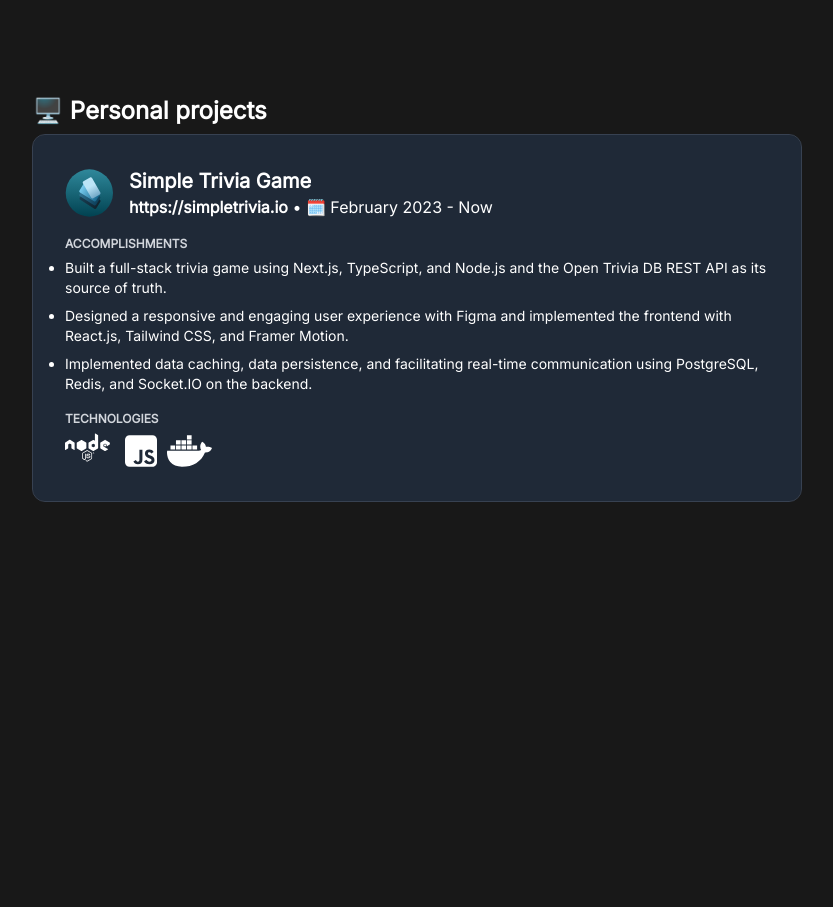
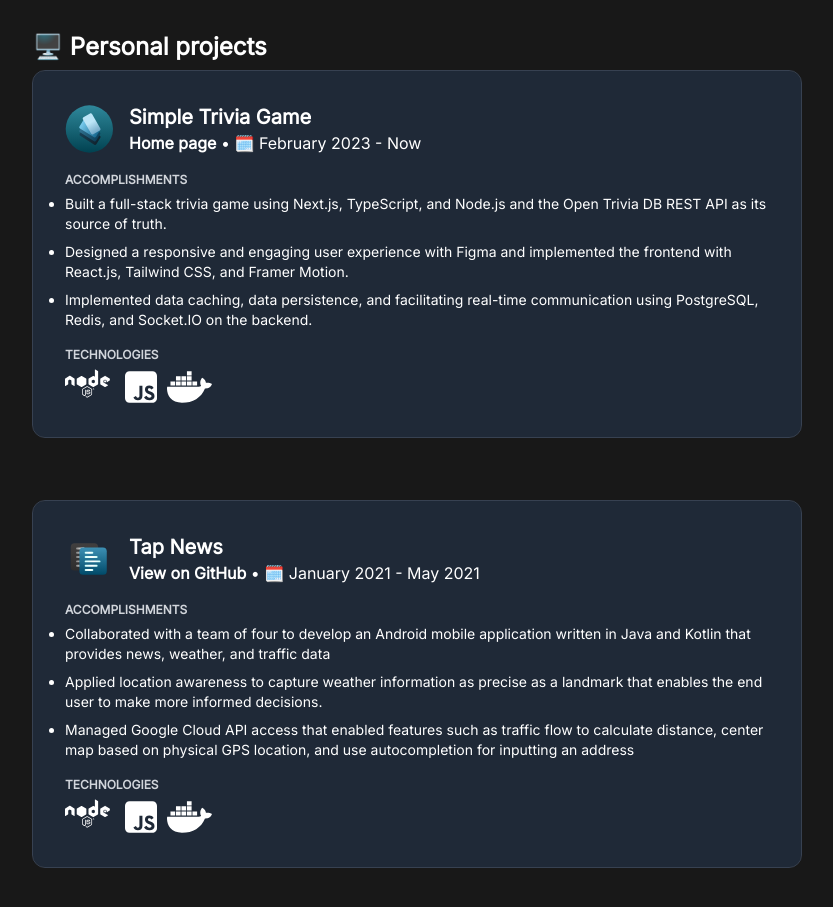
Before and after one commit to LeftPhalange/leftphalange.github.io, a React (Create React App) app: page / in a window 1280 px wide. Shown: the part 915-1822 px from the top of the page, without its empty margins (223-1056 px from the left). Before the commit the page ends 1480 px from the top, so only its background shows below. Built offline with nearby package versions, Linux system fonts and the light colour scheme.

Commit message:
Added project in data JSON, improved linking in CardView

```diff
--- a/public/data.json
+++ b/public/data.json
@@ -10,7 +10,8 @@
                         "name": "Itential",
                         "subheading": {
                             "type": "plain",
-                            "value": "Software Engineer"
+                            "url": null,
+                            "displayText": "Software Engineer"
                         },
                         "dates": [
                             "August 2021",
@@ -66,8 +67,9 @@
                         "logo": "/logos/simple_trivia.svg",
                         "name": "Simple Trivia Game",
                         "subheading": {
-                            "type": "plain",
-                            "value": "https://simpletrivia.io"
+                            "type": "link",
+                            "url": "https://simpletrivia.io",
+                            "displayText": "Home page"
                         },
                         "dates": [
                             "February 2023",
@@ -103,6 +105,54 @@
                     }
                 }
             ]
+        },
+        {
+            "title": "",
+            "components": [
+                {
+                    "type": "heading",
+                    "contents": {
+                        "logo": "/logos/tap_news.svg",
+                        "name": "Tap News",
+                        "subheading": {
+                            "type": "link",
+                            "url": "https://github.com/LeftPhalange/Tap_News",
+                            "displayText": "View on GitHub"
+                        },
+                        "dates": [
+                            "January 2021",
+                            "May 2021"
+                        ]
+                    }
+                },
+                {
+                    "type": "body",
+                    "contents": {
+                        "accomplishments": [
+                            "Collaborated with a team of four to develop an Android mobile application written in Java and Kotlin that provides news, weather, and traffic data",
+                            "Applied location awareness to capture weather information as precise as a landmark that enables the end user to make more informed decisions.",
+                            "Managed Google Cloud API access that enabled features such as traffic flow to calculate distance, center map based on physical GPS location, and use autocompletion for inputting an address"
+                        ],
+                        "technologies": [
+                            {
+                                "imageUrl": "/logos/nodejs.svg",
+                                "altText": "Node.js",
+                                "url": "https://nodejs.org"
+                            },
+                            {
+                                "imageUrl": "/logos/javascript.svg",
+                                "altText": "JavaScript",
+                                "url": "https://developer.mozilla.org/en-US/docs/Web/JavaScript"
+                            },
+                            {
+                                "imageUrl": "/logos/docker.svg",
+                                "altText": "Docker",
+                                "url": "https://docker.com"
+                            }
+                        ]
+                    }
+                }
+            ]
         }
     ]
 }
--- a/public/index.html
+++ b/public/index.html
@@ -7,7 +7,7 @@
     <meta name="theme-color" content="#000000" />
     <meta
       name="description"
-      content="Web site created using create-react-app"
+      content="Software Engineer at Itential. View my personal and professional experience, as well as ways to contact me."
     />
     <link rel="apple-touch-icon" href="%PUBLIC_URL%/logo192.png" />
     <!--
@@ -24,7 +24,7 @@
       work correctly both with client-side routing and a non-root public URL.
       Learn how to configure a non-root public URL by running `npm run build`.
     -->
-    <title>React App</title>
+    <title>Ethan Bovard's Portfolio</title>
   </head>
   <body>
     <noscript>You need to enable JavaScript to run this app.</noscript>
--- a/src/App.tsx
+++ b/src/App.tsx
@@ -3,10 +3,6 @@
 import Landing from './views/Landing';
 import Navigation from './views/Navigation';
 import CardView from './views/components/views/CardView';
-
-async function captureData() {
-
-}
 
 function App() {
   var [mappedData, setMappedData] = useState([]);
@@ -21,7 +17,7 @@
     <>
       <Navigation />
       <div className="App py-16">
-        <div className="space-y-24 lg:px-64 px-8">
+        <div className="space-y-16 lg:px-64 px-8">
           <Landing />
           {mappedData}
         </div>
--- a/src/views/components/views/CardView.tsx
+++ b/src/views/components/views/CardView.tsx
@@ -25,12 +25,12 @@
     };
 }
 
-function returnLink(value: string) {
-    const isLink = value.startsWith("https://"); // TODO: match with regular expression pattern instead of startsWith
+function returnLink(subheading: any) {
+    const isLink = subheading["type"] == "link";
     return (
         isLink ?
-            (<a href={value}><span className="font-semibold">{value}</span></a>) :
-            (<span className="font-semibold">{value}</span>)
+            (<a href={subheading["url"]}><span className="font-semibold">{subheading["displayText"]}</span></a>) :
+            (<span className="font-semibold">{subheading["displayText"]}</span>)
     );
 }
 
@@ -43,7 +43,7 @@
                     <div className="flex flex-col max-w-full">
                         <span className="text-xl font-semibold w-fit">{contents["name"]}</span>
                         <span className="text-base">
-                            {returnLink(contents.subheading.value)} • 🗓️ {contents.dates.join(" - ")}
+                            {returnLink(contents.subheading)} • 🗓️ {contents.dates.join(" - ")}
                         </span>
                     </div>
                 </div>
@@ -67,7 +67,7 @@
 function CardView({ title, components }: { title: string, components: Component[] }) {
     return (
         <div className="flex flex-col space-y-2">
-            <span className="text-2xl font-bold">{title}</span>
+            { title != "" ? (<span className="text-2xl font-bold">{title}</span>) : (<></>) }
             <div className="card bg-gray-800 outline outline-1 outline-gray-700 rounded-xl">
                 <div className="p-8">
                     {
```
Also changed, not shown: public/logos/tap_news.svg (added).
